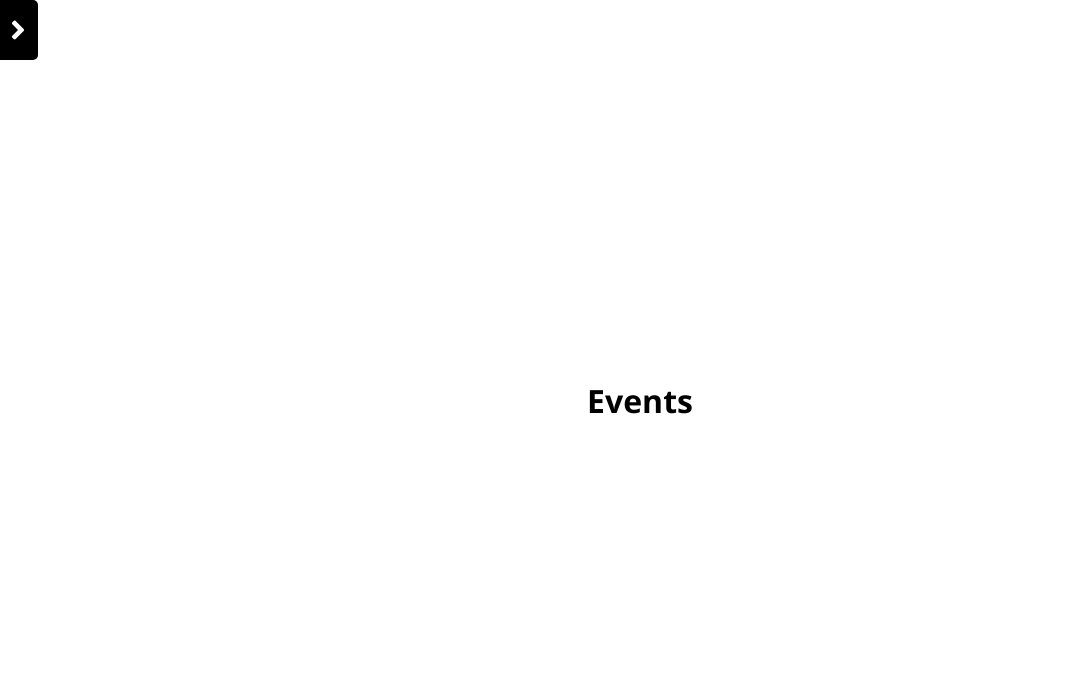
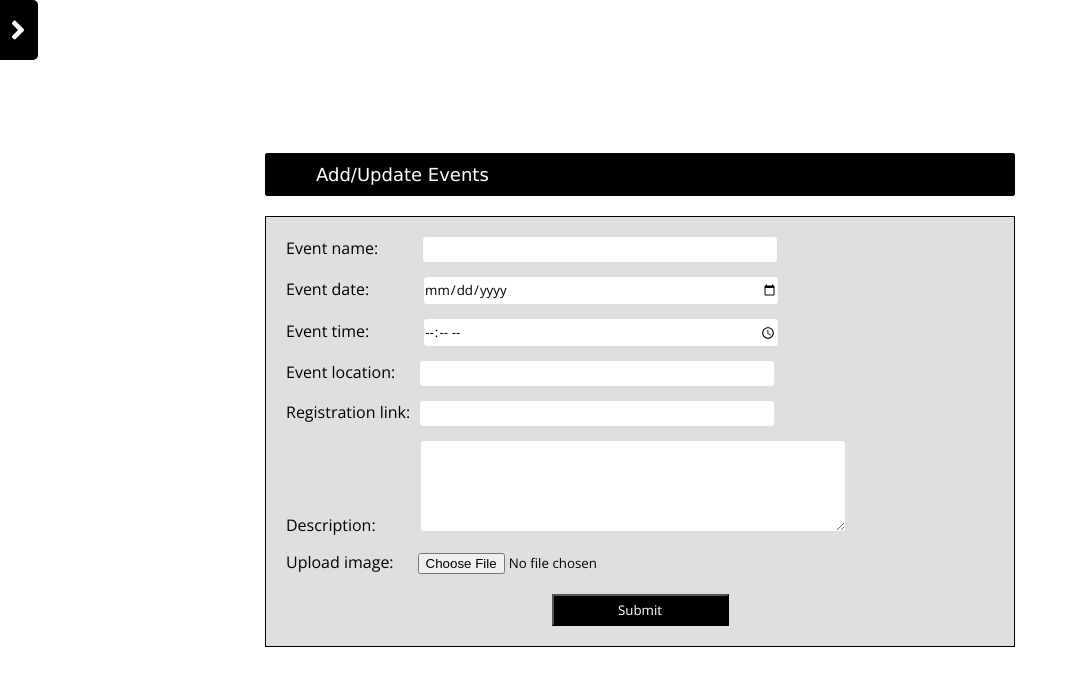
Before and after one commit to gdcmec/gdcdashboard, a React (Create React App) app: page /events in a window 1280 px wide. Shown: the top 686 px of the page, without its empty margins (0-1078 px from the left). Built offline with nearby package versions, Linux system fonts and the light colour scheme.

Commit message:
add/update

```diff
--- a/src/App.css
+++ b/src/App.css
@@ -1,8 +1,8 @@
-@import url("https://fonts.googleapis.com/css2?family=Lato&display=swap");
+@import url('https://fonts.googleapis.com/css2?family=Lato&display=swap');
 
 * {
   box-sizing: border-box;
   margin: 0;
   padding: 0;
-  font-family: "Lato", sans-serif;
+  font-family: 'Lato', sans-serif;
 }
--- a/src/App.js
+++ b/src/App.js
@@ -2,6 +2,7 @@ import React, { useState } from "react";
 import Navbar from "./components/Navbar";
 import { BrowserRouter, Routes, Route, Navigate } from "react-router-dom";
 import "./style/index.css";
+import AddEvents from "./pages/AddEvents";
 
 function App() {
   const [navVisible, showNavbar] = useState(false);
@@ -20,30 +21,11 @@ function App() {
               </div>
             }
           />
-          <Route
-            path="/events"
-            element={
-              <div className={!navVisible ? "page" : "page page-with-navbar"}>
-                <h1>Events</h1>
-              </div>
-            }
-          />
-          <Route
-            path="/orders"
-            element={
-              <div className={!navVisible ? "page" : "page page-with-navbar"}>
-                <h1>Orders</h1>
-              </div>
-            }
-          />
-          <Route
-            path="/settings"
-            element={
-              <div className={!navVisible ? "page" : "page page-with-navbar"}>
-                <h1>Settings</h1>
-              </div>
-            }
-          />
+          <Route path="/events" element={<div className={!navVisible ? "page" : "page page-with-navbar"}>
+                <AddEvents/>
+              </div>} />
+
+
         </Routes>
       </div>
     </BrowserRouter>
--- a/src/components/Navbar.js
+++ b/src/components/Navbar.js
@@ -1,10 +1,7 @@
 import React from "react";
 import {
   FaAngleRight,
-  FaAngleLeft,
-  FaChartBar,
-  FaThLarge,
-  FaSignOutAlt,
+  FaAngleLeft
 } from "react-icons/fa";
 import { NavLink } from "react-router-dom";
 import "../style/navbar.css";
@@ -25,17 +22,17 @@ function Navbar({ visible, show }) {
         <div>
           <div className="links nav-top">
             <NavLink to="/dashboard" className="nav-link">
-              <FaThLarge size={ICON_SIZE} />
+
               <span>Dashboard</span>
             </NavLink>
             <NavLink to="/events" className="nav-link">
-              <FaChartBar size={ICON_SIZE} />
+
               <span>Events </span>
             </NavLink>
           </div>
           <div className="links">
             <NavLink to="/Sign-out" className="nav-link">
-              <FaSignOutAlt size={ICON_SIZE} />
+
               <span>Logout</span>
             </NavLink>
           </div>
--- /dev/null
+++ b/src/pages/AddEvents.js
@@ -0,0 +1,58 @@
+import React from "react";
+import "../style/addEvents.css";
+
+
+const AddEvents = ({ visible, show }) => {
+  return (
+   <div className="main" >
+    <div className="heading">
+      Add/Update Events
+    </div>
+    <div className="form">
+    <form >
+      <div>
+    <div >
+        <label className="label">Event name:</label>
+        <input className="input1" type="text"/>
+      </div>
+      <div className="row">
+        <label className="label">Event date:</label>
+        <input className="input5" type="date"/>
+      </div>
+
+      <div className="row">
+        <label className="label">Event time:</label>
+        <input className="input2" type="time"/>
+      </div>
+
+      <div className="row">
+        <label className="label">Event location:</label>
+        <input className="input3" type="text"/>
+      </div>
+      <div className="row">
+        <label className="label">Registration link:</label>
+        <input className="input4" type="url"/>
+      </div>
+      <div className="row">
+        <label className="label">Description:</label>
+        <textarea id="message" type="text"/>
+      </div>
+      <div className="row">
+      <label for="image" className="img">Upload image:</label>
+      <input type="file" id="image" name="image"/>
+      </div>
+
+
+      </div>
+
+      <div className="btn">
+      <button className="button" type="submit">Submit</button>
+      </div>
+
+    </form>
+    </div>
+   </div>
+  );
+};
+
+export default AddEvents;
--- /dev/null
+++ b/src/style/addEvents.css
@@ -0,0 +1,147 @@
+* {
+  box-sizing: border-box;
+}
+.heading{
+  justify-content: space-between;
+  align-items: center;
+  border: 1px solid black;
+  padding: 10px;
+  padding-left: 50px;
+  padding-right: 50px;
+  width: 100%;
+  margin: auto;
+  border-radius: 2px;
+  font-family: 'Lucida Sans', 'Lucida Sans Regular', 'Lucida Grande', 'Lucida Sans Unicode', Geneva, Verdana, sans-serif;
+  font-size: large;
+  color: white;
+  background-color: black;
+}
+.main{
+  justify-content: center;
+  align-items: center;
+  width: 100%;
+  max-width: 750px; /* Optional: set a maximum width for the form */
+  margin: auto;
+}
+.form{
+  margin-top: 20px;
+  border: 1px solid black;
+  padding: 20px;
+  background-color: rgba(193,189,189,0.492);
+}
+.input1{
+  border: none;
+  border-radius: 3px;
+  margin-left: 45px;
+  width: 50%;
+  line-height: 25px;
+  outline: none;
+
+}
+.row{
+  margin-top: 15px;
+}
+
+.btn{
+  display: flex;
+  justify-content:center;
+  align-items: center;
+  margin-top: 20px;
+}
+.button{
+  background-color: black;
+  color: white;
+  width: 25%;
+  padding: 5px;
+}
+#message{
+  outline: none;
+  border: none;
+  border-radius: 3px;
+  margin-left: 45px;
+  height: 90px;
+  width: 60%;
+}
+.input2{
+  border: none;
+  border-radius: 3px;
+  margin-left: 55px;
+  width: 50%;
+  line-height: 25px;
+  outline: none;
+
+}
+.input3{
+  border: none;
+  border-radius: 3px;
+  margin-left: 25px;
+  width: 50%;
+  line-height: 25px;
+  outline: none;
+
+}
+.input4{
+  border: none;
+  border-radius: 3px;
+  margin-left: 10px;
+  width: 50%;
+  line-height: 25px;
+  outline: none;
+
+}
+.input5{
+  border: none;
+  border-radius: 3px;
+  margin-left: 55px;
+  width: 50%;
+  line-height: 25px;
+  outline: none;
+
+}
+@media (max-width: 750px) {
+  .form {
+    padding: 10px;
+  }
+  .input1, .input2, .input3, .input4, .input5 {
+    width: 50%;
+  }
+  .input1{
+    margin-left: 35px;
+  }
+  .input2{
+    margin-left: 44px;
+  }
+  .input3{
+    margin-left: 15px;
+  }
+  .input4{
+    margin-left: 0px;
+  }
+  .input5{
+    margin-left: 44px;
+  }
+
+  #message{
+    margin-left:10px;
+
+  }
+  .main{
+    width:350px;
+  }
+  #image{
+    padding-left:37%;
+  }
+}
+
+@media (max-width: 480px) {
+  .heading {
+    padding-left: 20px;
+    padding-right: 20px;
+  }
+  .input1, .input2, .input3, .input4, .input5 {
+    width: 100%;
+  }
+}
+.img{
+  margin-right: 24px;
+}
```
